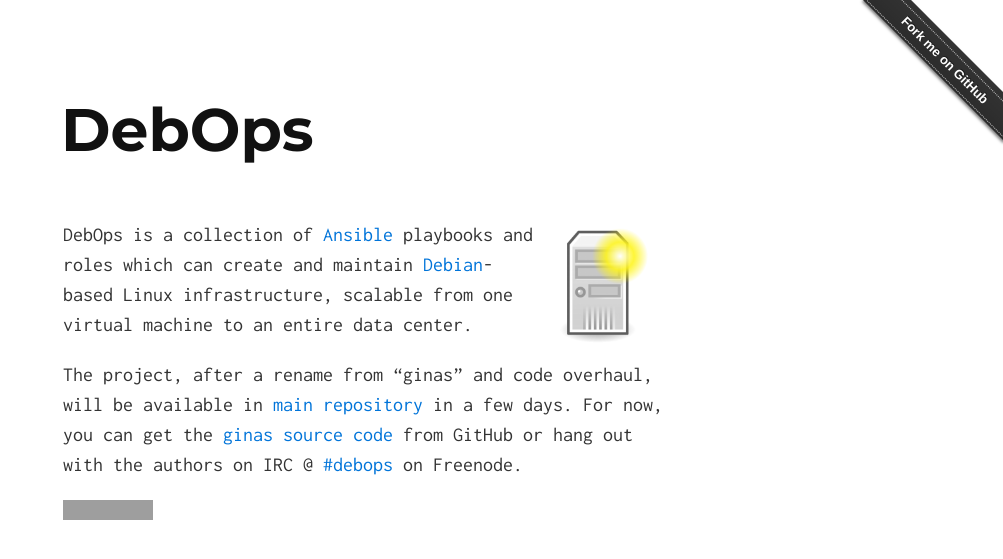
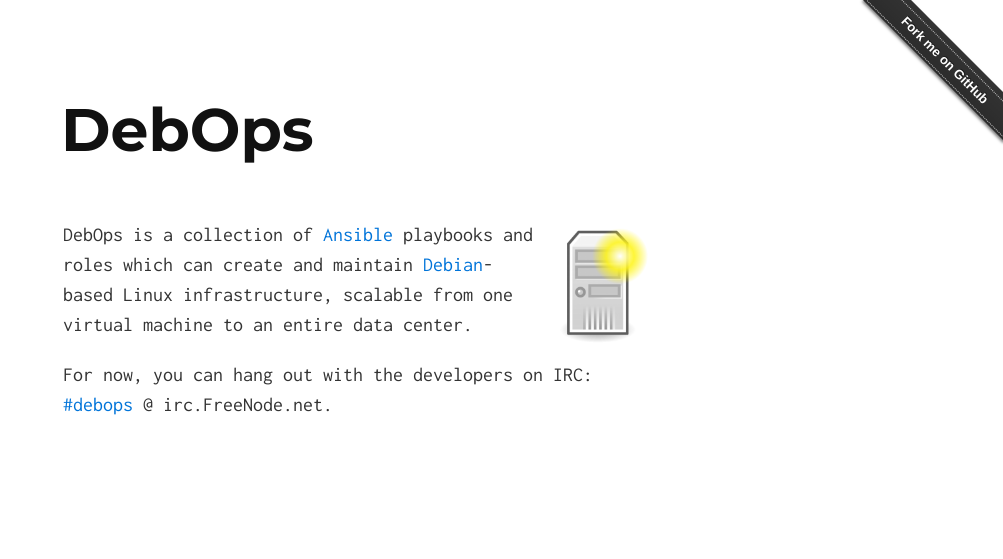
Before and after one commit to ypid/debops.github.io, a Jekyll site: the page built from index.html, in a window 1280 px wide. Shown: the top 559 px of the page, without its empty margins (277-1280 px from the left). Built offline with Jekyll 4.4.1, drawn with Linux system fonts in a browser that asks for light colours; grey boxes are pictures that could not be loaded.

Commit message:
Remove links to repo, will be added back later

```diff
--- a/_includes/index.md
+++ b/_includes/index.md
@@ -4,12 +4,7 @@ DebOps is a collection of [Ansible](http://ansible.com/) playbooks and roles
 which can create and maintain [Debian](http://debian.org/)-based Linux
 infrastructure, scalable from one virtual machine to an entire data center.
 
-The project, after a rename from "ginas" and code overhaul, will be
-available in [main repository](https://github.com/debops/) in a few days.
-For now, you can get the [ginas source code](https://github.com/ginas/ginas/)
-from GitHub or hang out with the authors on IRC
-@ [#debops](https://webchat.freenode.net/?channels=debops) on Freenode.
-
-<a href="https://travis-ci.org/ginas/ginas/"><img src="https://travis-ci.org/ginas/ginas.png?branch=master" style="float: left;" alt="Travis-CI" />
+For now, you can hang out with the developers on IRC:
+[#debops](https://webchat.freenode.net/?channels=debops) @ irc.FreeNode.net.
 
 <div class="github-fork-ribbon-wrapper right fixed" style="width: 150px;height: 150px;position: fixed;overflow: hidden;top: 0;z-index: 9999;pointer-events: none;right: 0;"><div class="github-fork-ribbon" style="position: absolute;padding: 2px 0;background-color: #333;background-image: linear-gradient(to bottom, rgba(0, 0, 0, 0), rgba(0, 0, 0, 0.15));-webkit-box-shadow: 0 2px 3px 0 rgba(0, 0, 0, 0.5);-moz-box-shadow: 0 2px 3px 0 rgba(0, 0, 0, 0.5);box-shadow: 0 2px 3px 0 rgba(0, 0, 0, 0.5);z-index: 9999;pointer-events: auto;top: 42px;right: -43px;-webkit-transform: rotate(45deg);-moz-transform: rotate(45deg);-ms-transform: rotate(45deg);-o-transform: rotate(45deg);transform: rotate(45deg);"><a href="https://github.com/ginas/ginas/" style="font: 700 13px &quot;Helvetica Neue&quot;, Helvetica, Arial, sans-serif;color: #fff;text-decoration: none;text-shadow: 0 -1px rgba(0, 0, 0, 0.5);text-align: center;width: 200px;line-height: 20px;display: inline-block;padding: 2px 0;border-width: 1px 0;border-style: dotted;border-color: rgba(255, 255, 255, 0.7);">Fork me on GitHub</a></div></div>
```
